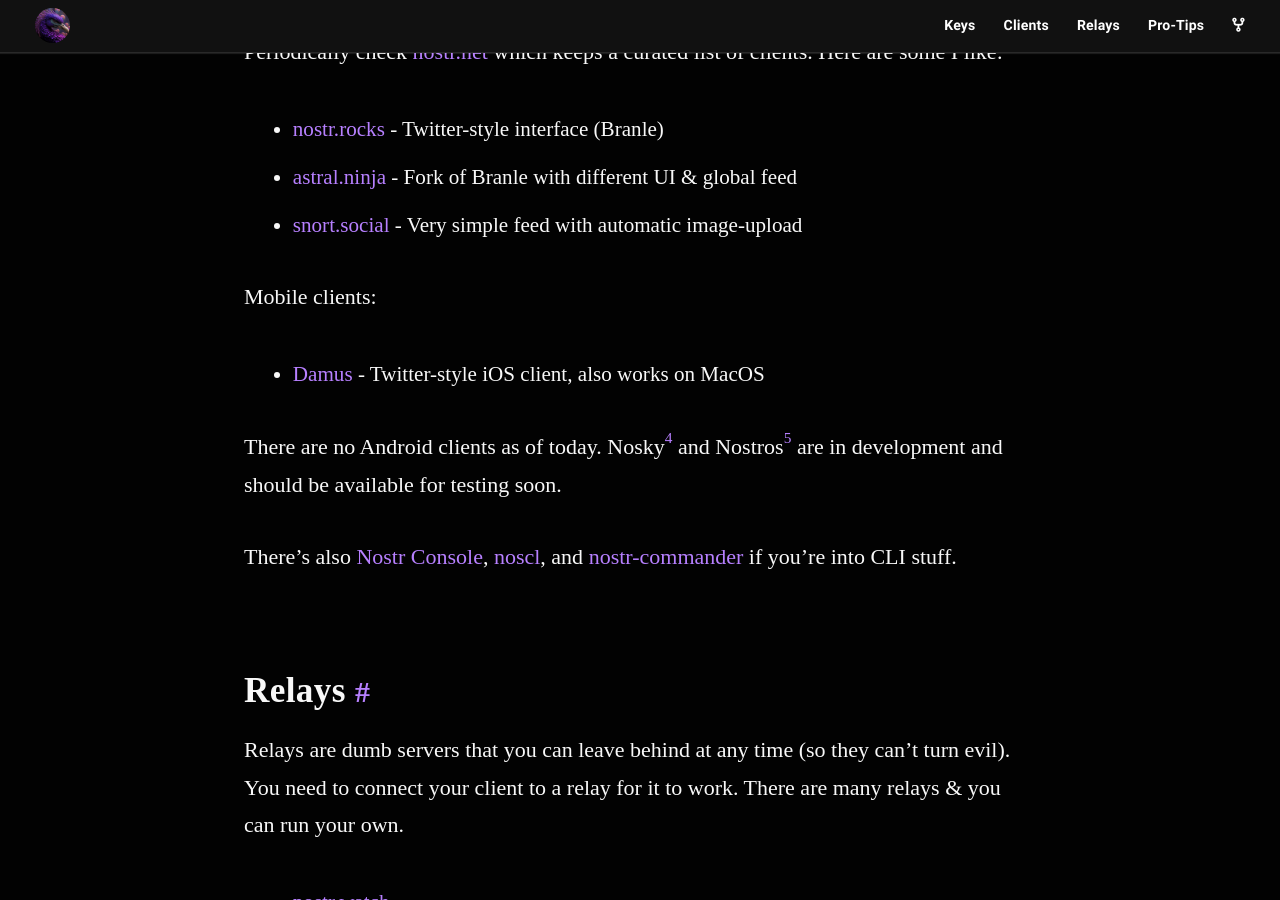
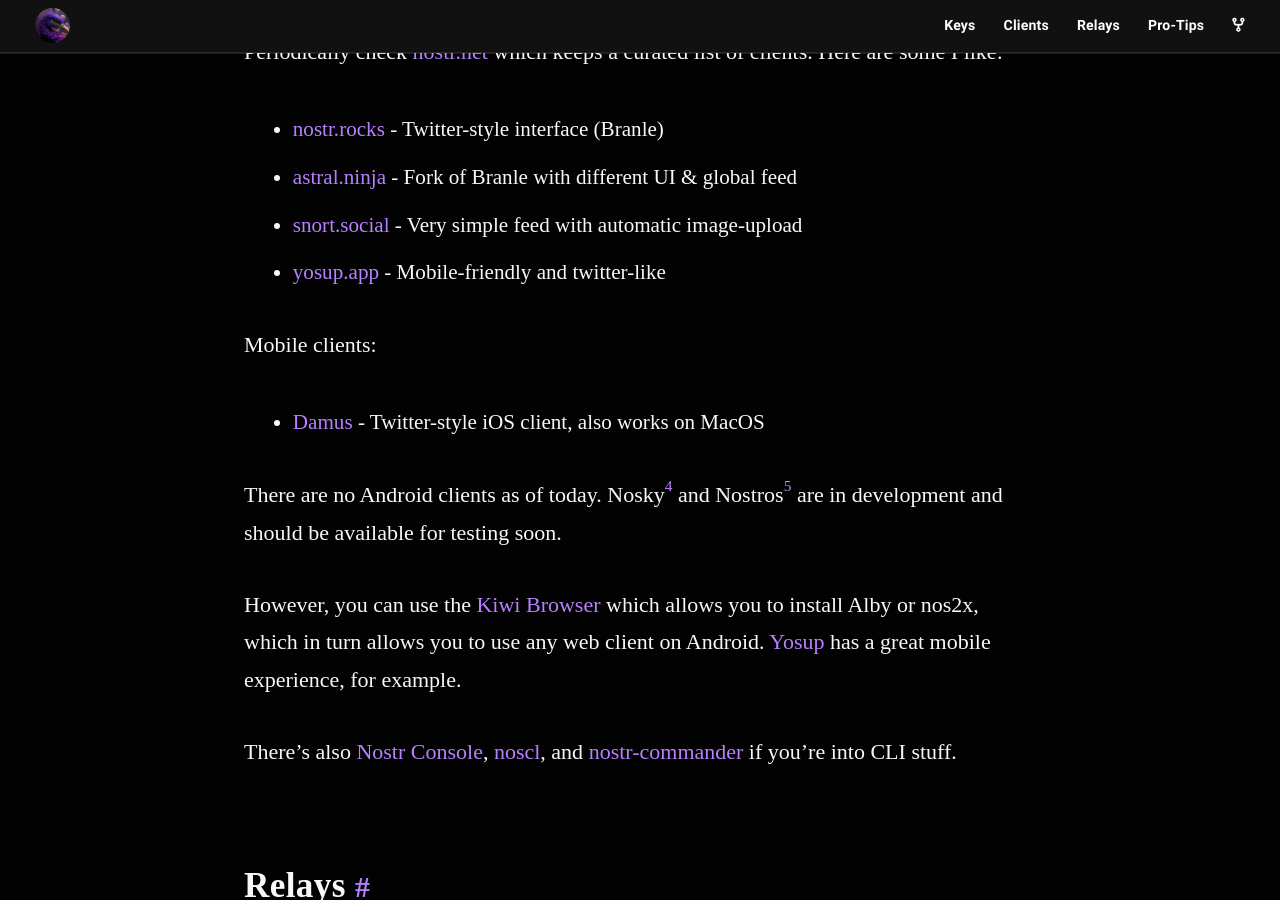
Before and after one commit to nostr-resources/nostr-resources.github.io, a Jekyll site: the page built from index.md, in a window 1280 px wide and 900 px high, scrolled down 2868 px. Built offline with Jekyll 4.4.1, drawn with Linux system fonts in a browser that asks for light colours; some web fonts are replaced.

Commit message:
Add yosup.app and link to Kiwi Browser

```diff
--- a/index.md
+++ b/index.md
@@ -76,6 +76,7 @@ list of clients. Here are some I like:
 - [nostr.rocks](https://nostr.rocks/) - Twitter-style interface (Branle)
 - [astral.ninja](https://astral.ninja/) - Fork of Branle with different UI & global feed
 - [snort.social](https://snort.social/) - Very simple feed with automatic image-upload
+- [yosup.app](https://yosup.app/) - Mobile-friendly and twitter-like
 
 Mobile clients:
 - [Damus](https://testflight.apple.com/join/CLwjLxWl) - Twitter-style iOS client, also works on MacOS
@@ -85,6 +86,8 @@ are in development and should be available for testing soon.
 
 [^nosky]: [KotlinGeekDev/Nosky](https://github.com/KotlinGeekDev/Nosky)
 [^nostros]: [KoalaSat/nostros](https://github.com/KoalaSat/nostros)
+
+However, you can use the [Kiwi Browser](https://kiwibrowser.com/) which allows you to install Alby or nos2x, which in turn allows you to use any web client on Android. [Yosup](https://yosup.app/) has a great mobile experience, for example.
 
 There's also [Nostr Console](https://github.com/vishalxl/nostr_console),
 [noscl](https://github.com/fiatjaf/noscl), and
```
